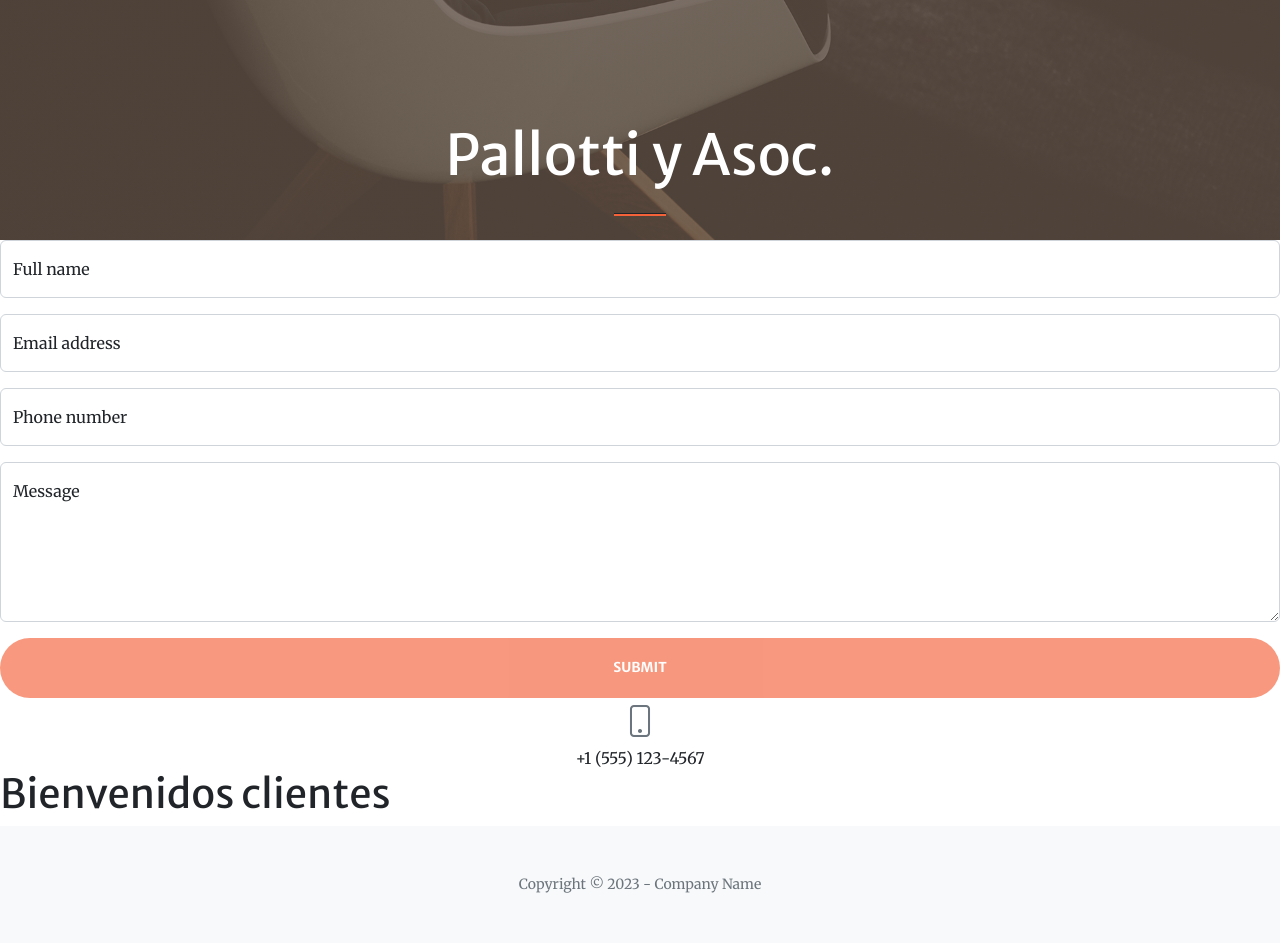
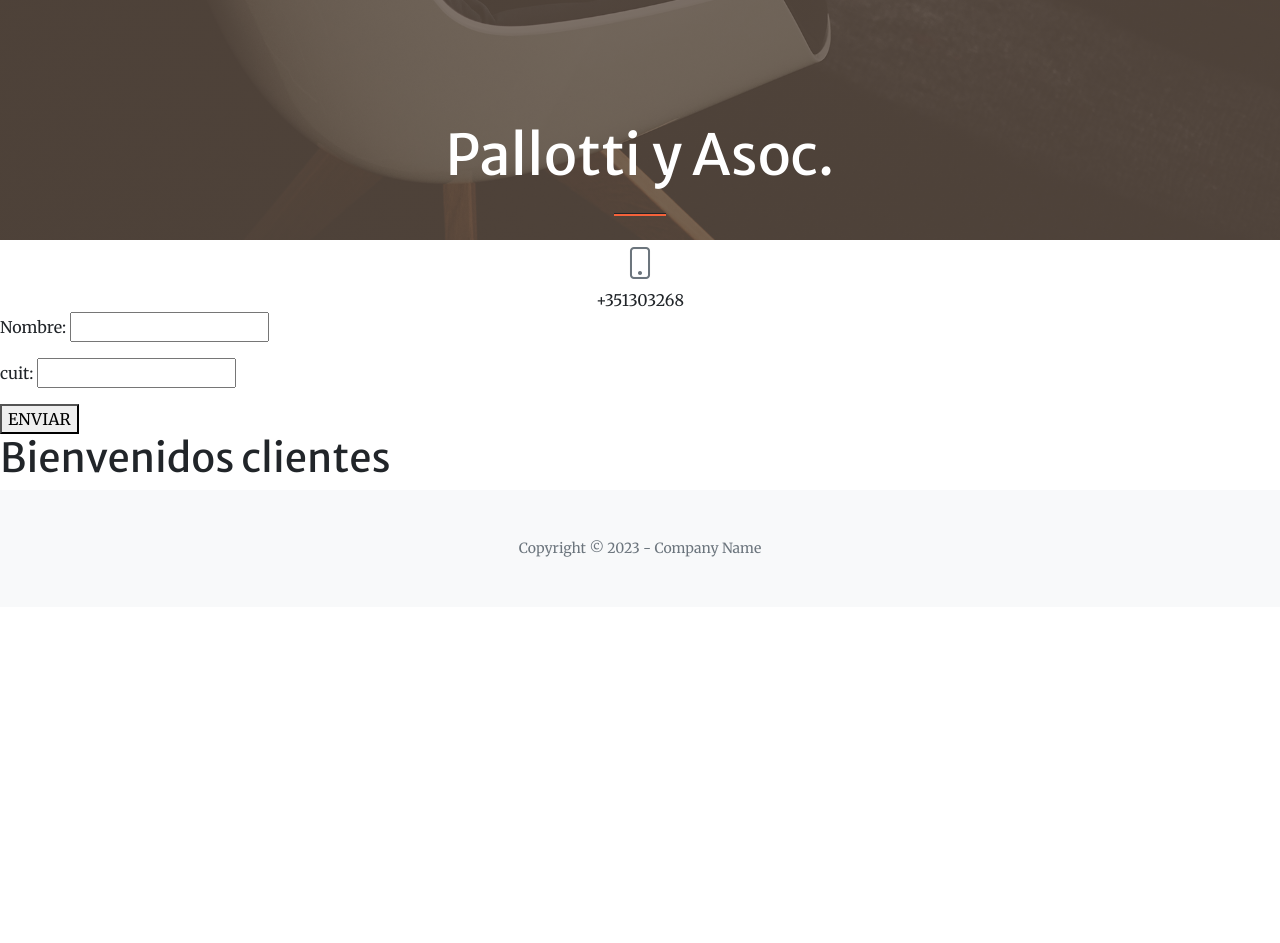
Before and after one commit to Dantrim97/CrDantePallotti, a Django app: page /app-coder/clientes/ in a window 1280 px wide. Shown: the part 560-1503 px from the top of that part. After the commit the page ends 1167 px from the top of that part, so only its background shows below. Run offline with Django 4.2, Linux system fonts and the light colour scheme; the page is wider than the window, and the part outside it is not shown; some libraries are stand-ins or nearby versions.

Commit message:
5to no doy mas

```diff
--- a/Appcoder/admin.py
+++ b/Appcoder/admin.py
@@ -1,8 +1,8 @@
 from django.contrib import admin
-from .models import Cliente,Equipo,Servicios
+from .models import Cliente,Equipos,Servicios
 
 # Register your models here.
 
 admin.site.register(Cliente)
-admin.site.register(Equipo)
+admin.site.register(Equipos)
 admin.site.register(Servicios)
--- a/Appcoder/models.py
+++ b/Appcoder/models.py
@@ -6,7 +6,7 @@ class Cliente(models.Model):
     nombre= models.CharField(max_length=40)
     cuit = models.IntegerField()
 
-class Equipo(models.Model):
+class Equipos(models.Model):
 
     nombre= models.CharField(max_length=40)
     apellido= models.CharField(max_length=40)
--- a/Appcoder/templates/Clientes.html
+++ b/Appcoder/templates/Clientes.html
@@ -2,5 +2,11 @@
 
 {% block contenidoquecambia %}
 
+<form action="{% url 'Clientes'  %}" method="post">{% csrf_token %}
+    <p>Nombre: <input type="text" name="nombre"></p>
+    <p>cuit: <input type="number" name="cuit"></p>
+    <button type="submit"> ENVIAR </button>
+</form>
+
 <h1> Bienvenidos clientes</h1>
 {% endblock contenidoquecambia %}
--- a/Appcoder/templates/madre.html
+++ b/Appcoder/templates/madre.html
@@ -34,65 +34,11 @@
                 </div>
             </div>
         </header>
-                        <!-- * * * * * * * * * * * * * * *-->
-                        <!-- * * SB Forms Contact Form * *-->
-                        <!-- * * * * * * * * * * * * * * *-->
-                        <!-- This form is pre-integrated with SB Forms.-->
-                        <!-- To make this form functional, sign up at-->
-                        <!-- https://startbootstrap.com/solution/contact-forms-->
-                        <!-- to get an API token!-->
-                        <form id="contactForm" data-sb-form-api-token="API_TOKEN">
-                            <!-- Name input-->
-                            <div class="form-floating mb-3">
-                                <input class="form-control" id="name" type="text" placeholder="Enter your name..." data-sb-validations="required" />
-                                <label for="name">Full name</label>
-                                <div class="invalid-feedback" data-sb-feedback="name:required">A name is required.</div>
-                            </div>
-                            <!-- Email address input-->
-                            <div class="form-floating mb-3">
-                                <input class="form-control" id="email" type="email" placeholder="name@example.com" data-sb-validations="required,email" />
-                                <label for="email">Email address</label>
-                                <div class="invalid-feedback" data-sb-feedback="email:required">An email is required.</div>
-                                <div class="invalid-feedback" data-sb-feedback="email:email">Email is not valid.</div>
-                            </div>
-                            <!-- Phone number input-->
-                            <div class="form-floating mb-3">
-                                <input class="form-control" id="phone" type="tel" placeholder="(123) 456-7890" data-sb-validations="required" />
-                                <label for="phone">Phone number</label>
-                                <div class="invalid-feedback" data-sb-feedback="phone:required">A phone number is required.</div>
-                            </div>
-                            <!-- Message input-->
-                            <div class="form-floating mb-3">
-                                <textarea class="form-control" id="message" type="text" placeholder="Enter your message here..." style="height: 10rem" data-sb-validations="required"></textarea>
-                                <label for="message">Message</label>
-                                <div class="invalid-feedback" data-sb-feedback="message:required">A message is required.</div>
-                            </div>
-                            <!-- Submit success message-->
-                            <!---->
-                            <!-- This is what your users will see when the form-->
-                            <!-- has successfully submitted-->
-                            <div class="d-none" id="submitSuccessMessage">
-                                <div class="text-center mb-3">
-                                    <div class="fw-bolder">Form submission successful!</div>
-                                    To activate this form, sign up at
-                                    <br />
-                                    <a href="https://startbootstrap.com/solution/contact-forms">https://startbootstrap.com/solution/contact-forms</a>
-                                </div>
-                            </div>
-                            <!-- Submit error message-->
-                            <!---->
-                            <!-- This is what your users will see when there is-->
-                            <!-- an error submitting the form-->
-                            <div class="d-none" id="submitErrorMessage"><div class="text-center text-danger mb-3">Error sending message!</div></div>
-                            <!-- Submit Button-->
-                            <div class="d-grid"><button class="btn btn-primary btn-xl disabled" id="submitButton" type="submit">Submit</button></div>
-                        </form>
-                    </div>
-                </div>
+
                 <div class="row gx-4 gx-lg-5 justify-content-center">
                     <div class="col-lg-4 text-center mb-5 mb-lg-0">
                         <i class="bi-phone fs-2 mb-3 text-muted"></i>
-                        <div>+1 (555) 123-4567</div>
+                        <div>+351303268</div>
                     </div>
                 </div>
             </div>
--- a/Appcoder/urls.py
+++ b/Appcoder/urls.py
@@ -1,9 +1,9 @@
 from django.urls import path
-from Appcoder.views import *
+from Appcoder.views import Equipo,Clientes,AdquirirServicios,Inicio
 
 urlpatterns =[
     #path('saluda/', saluda),
-    path('agrega-curso/<nombre>/<cuit>', cliente),
+    #path('agrega-curso/<nombre>/<cuit>',),
     path('', Inicio, name="Inicio"),
     #path('servicios/', Servicios, name="Servicios"),
     path('equipo/', Equipo, name="Equipo"),
--- a/Appcoder/views.py
+++ b/Appcoder/views.py
@@ -1,19 +1,9 @@
 from django.shortcuts import render
 from django.http import HttpResponse
-from .models import Servicios,Cliente
+from .models import *
 from .static import *
 
 # Create your views here.
-
-def cliente(req, nombre, cuit):
-
-    cliente= Cliente(nombre=nombre, cuit=cuit)
-    cliente.save()
-
-    return HttpResponse(f"""
-    <p>Cliente: {cliente.nombre} - Cuit: {cliente.cuit} creado con exito</p>
-    """)
-
 
 def Inicio (req):
     return render(req,"inicio.html")
@@ -24,8 +14,18 @@ def Inicio (req):
 def Equipo (req):
     return render(req,"Equipo.html")
 
-def Clientes (req):
-    return render(req,"Clientes.html")
+
+
+def Clientes(req):
+    print('method', req.method)
+    print('POST', req.POST)
+
+    if req.method == 'POST':
+        clientes = Cliente(nombre=req.POST['nombre'], cuit=req.POST['cuit'],)
+        clientes.save()
+        return render(req, "inicio.html")
+    else:
+        return render(req, "Clientes.html")
 
 def AdquirirServicios(req):
     print('method', req.method)
--- a/CrDantePallotti/urls.py
+++ b/CrDantePallotti/urls.py
@@ -1,6 +1,6 @@
 from django.contrib import admin
 from django.urls import path, include
-from Appcoder.views import cliente
+from Appcoder.views import *
 
 
 urlpatterns = [
```
Also changed, not shown: Appcoder/migrations/0008_rename_equipo_equipos.py (added), db.sqlite3.
